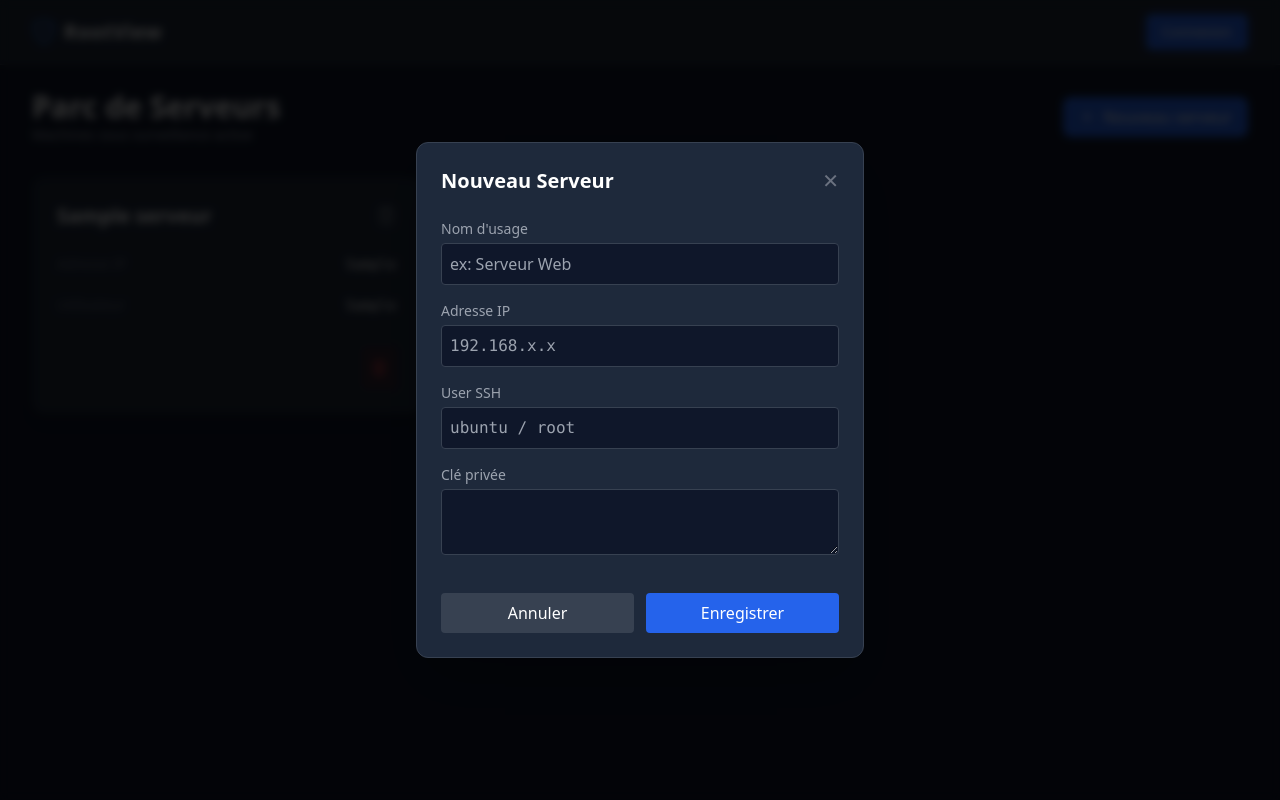
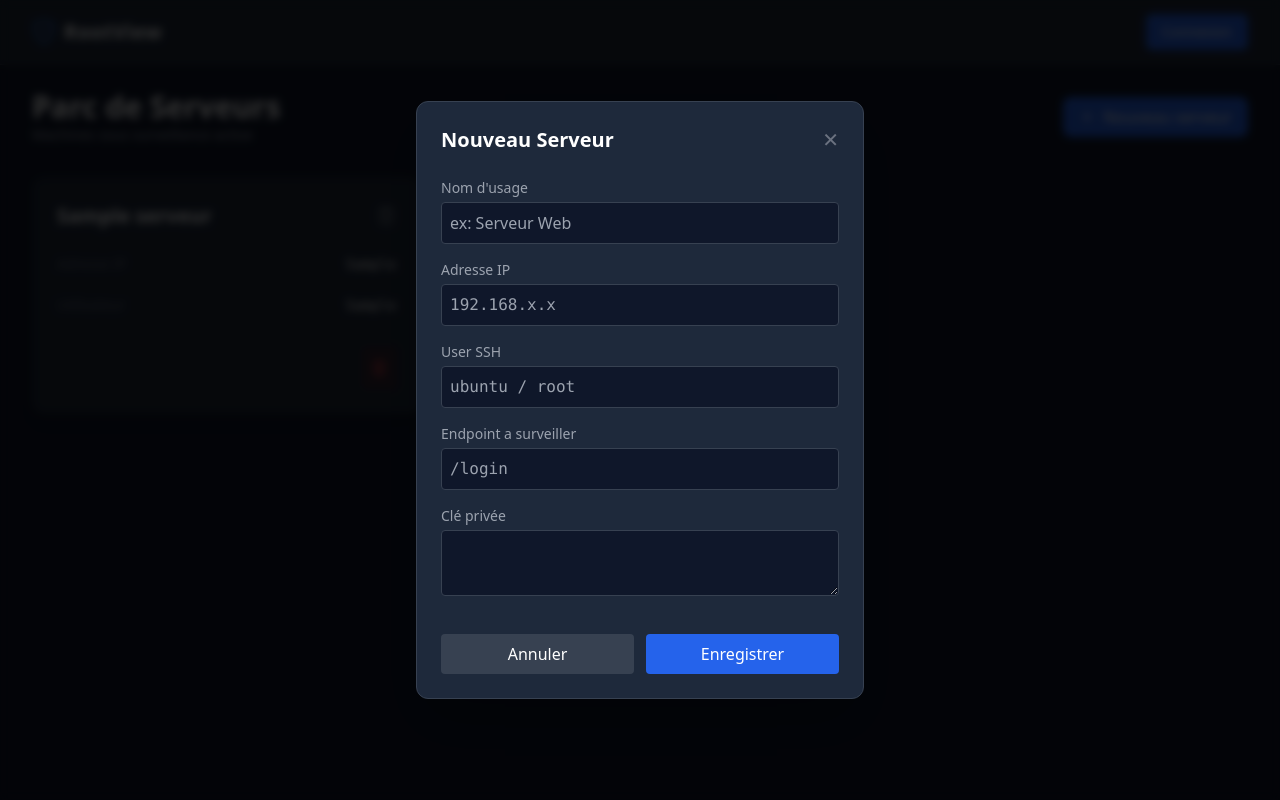
Before and after one commit to NO6B/RootView, a Python web app: template app/templates/servers.html in a window 1280 px wide, after a click on "Nouveau serveur". Run offline with Jinja, Linux system fonts and the light colour scheme; the template is opened without the code that fills it: most values are stand-ins (such as "Sample title", 1, 10 or a date in 2020).

Commit message:
feat(ui): ajout du champ endpoint au formulaire de création de serveur

```diff
--- a/app/templates/servers.html
+++ b/app/templates/servers.html
@@ -25,6 +25,7 @@
                 <span class="text-gray-500 text-sm">Adresse IP</span>
                 <span class="text-white font-mono text-sm">{{ serveur.adresse_ip }}</span>
             </div>
+
             <div class="flex justify-between items-center pb-2">
                 <span class="text-gray-500 text-sm">Utilisateur</span>
                 <span class="text-white font-mono text-sm">{{ serveur.utilisateur_ssh }}</span>
@@ -54,7 +55,7 @@
             <button onclick="document.getElementById('modal-serveur').classList.add('hidden')" class="text-gray-500 hover:text-white text-xl">✕</button>
         </div>
 
-        {# Action corrigée : main.gestion_serveurs #}
+
         <form action="{{ url_for('main.gestion_serveurs') }}" method="POST" class="space-y-4">
             <div>
                 <label class="block text-gray-400 text-sm mb-1">Nom d'usage</label>
@@ -69,6 +70,10 @@
                 <input type="text" name="user_ssh" required placeholder="ubuntu / root" class="w-full bg-rootdark border border-gray-700 rounded p-2 text-white font-mono focus:border-blue-500 outline-none transition">
             </div>
             <div>
+                <label class="block text-gray-400 text-sm mb-1">Endpoint a surveiller</label>
+                <input type="text" name="endpoint" required placeholder="/login" class="w-full bg-rootdark border border-gray-700 rounded p-2 text-white font-mono focus:border-blue-500 outline-none transition">
+            </div>
+            <div>
                 <label class="block text-gray-400 text-sm mb-1">Clé privée</label>
                 <textarea name="key_ssh" rows="3" class="w-full bg-rootdark border border-gray-700 rounded p-2 text-white font-mono text-xs focus:border-blue-500 outline-none transition"></textarea>
             </div>
```
